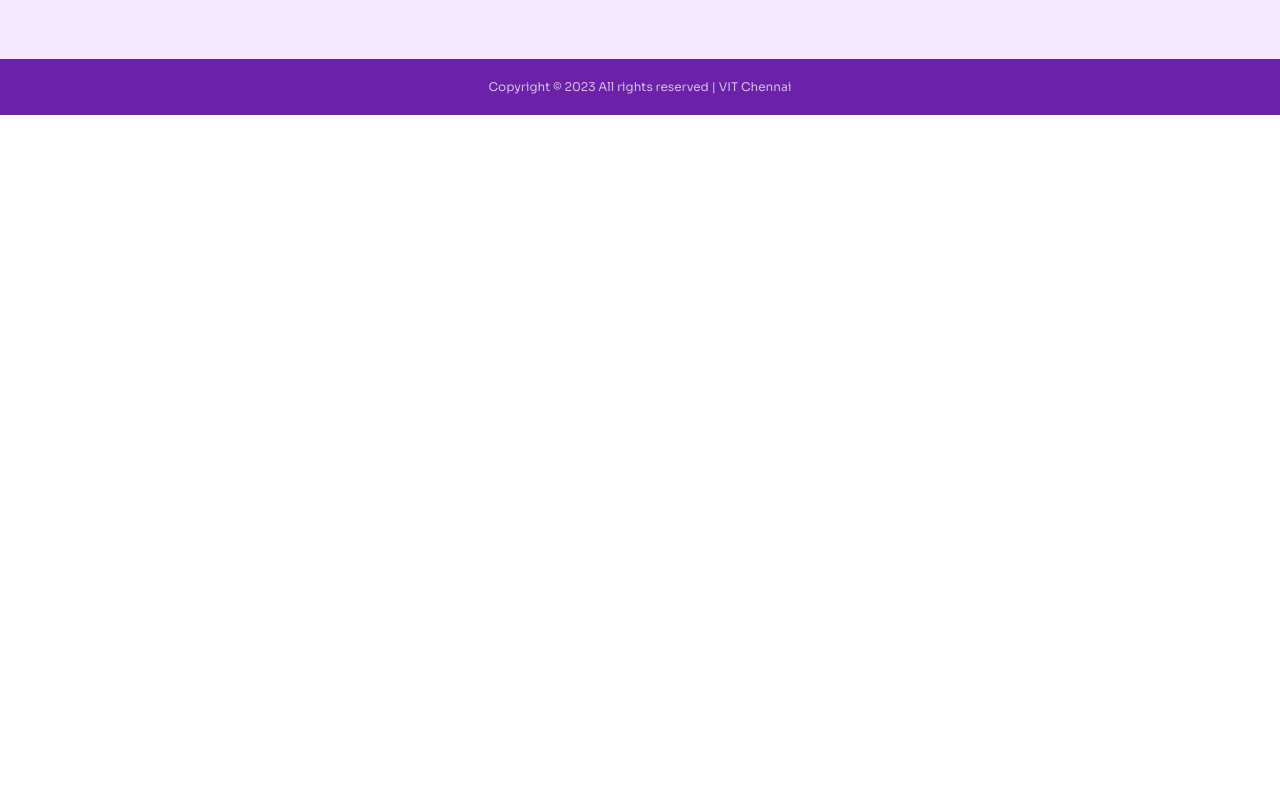
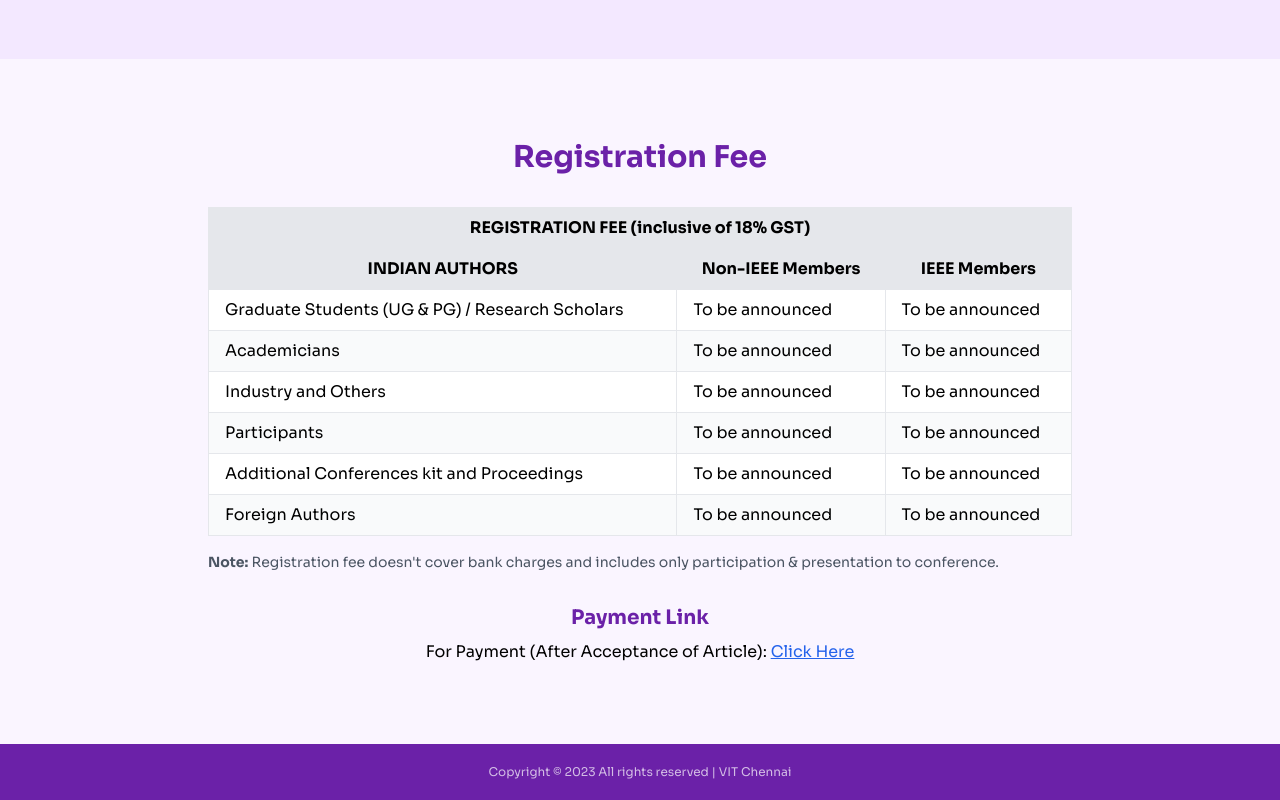
Before and after one commit to aswin-codes/IRCTAC-24, a React (Vite) app: page / in a window 1280 px wide. Shown: the part 4910-5710 px from the top of the page. Before the commit the page ends 5025 px from the top, so only its background shows below. Built offline with nearby package versions, Linux system fonts and the light colour scheme.

Commit message:
feat: registration

```diff
--- a/src/App.jsx
+++ b/src/App.jsx
@@ -5,6 +5,7 @@ import Info from './components/Info';
 import About from './components/About';
 import Footer from './components/Footer';
 import Patrons from './components/Patrons';
+import RegistrationFeeTable from './components/Register';
 
 function App() {
     return (
@@ -12,12 +13,13 @@ function App() {
             <div className=' font-sora '>
                 <Navbar />
                 <section id='home'>
-                <Home />
-                <Info/>
-                <About/>
+                    <Home />
+                    <Info />
+                    <About />
                 </section>
-                <Patrons/>
-                <Footer/>
+                <Patrons />
+                <RegistrationFeeTable/>
+                <Footer />
             </div>
 
         </div>
--- a/src/components/Navbar.jsx
+++ b/src/components/Navbar.jsx
@@ -17,7 +17,7 @@ const Navbar = () => {
                 const sectionElement = document.getElementById(section);
                 if (sectionElement) {
                     const rect = sectionElement.getBoundingClientRect();
-                    if (rect.top <= navbarRef.current.offsetHeight && rect.bottom >= 10) {
+                    if (rect.top <= navbarRef.current.offsetHeight) {
                         currentSection = section;
                     }
                 }
--- /dev/null
+++ b/src/components/Register.jsx
@@ -0,0 +1,75 @@
+import React, { useEffect } from 'react';
+import ScrollReveal from 'scrollreveal';
+
+const RegistrationFeeTable = () => {
+    useEffect(() => {
+        ScrollReveal().reveal('.reveal', {
+            duration: 1000,
+            distance: '50px',
+            easing: 'ease-in-out',
+            origin: 'bottom',
+            reset: false
+        });
+    }, []);
+
+    return (
+        <div className="max-w-4xl mx-auto my-20 px-4">
+            <h2 className="reveal text-3xl font-bold text-center text-purple-800 mb-8">Registration Fee</h2>
+            <div className="overflow-x-auto">
+                <table className="reveal min-w-full bg-white border border-gray-200">
+                    <thead>
+                        <tr className="bg-gray-200">
+                            <th className="px-4 py-2 border" colSpan="3">REGISTRATION FEE (inclusive of 18% GST)</th>
+                        </tr>
+                        <tr className="bg-gray-200">
+                            <th className="px-4 py-2 border">INDIAN AUTHORS</th>
+                            <th className="px-4 py-2 border">Non-IEEE Members</th>
+                            <th className="px-4 py-2 border">IEEE Members</th>
+                        </tr>
+                    </thead>
+                    <tbody>
+                        <tr>
+                            <td className="px-4 py-2 border">Graduate Students (UG & PG) / Research Scholars</td>
+                            <td className="px-4 py-2 border">To be announced</td>
+                            <td className="px-4 py-2 border">To be announced</td>
+                        </tr>
+                        <tr className="bg-gray-50">
+                            <td className="px-4 py-2 border">Academicians</td>
+                            <td className="px-4 py-2 border">To be announced</td>
+                            <td className="px-4 py-2 border">To be announced</td>
+                        </tr>
+                        <tr>
+                            <td className="px-4 py-2 border">Industry and Others</td>
+                            <td className="px-4 py-2 border">To be announced</td>
+                            <td className="px-4 py-2 border">To be announced</td>
+                        </tr>
+                        <tr className="bg-gray-50">
+                            <td className="px-4 py-2 border">Participants</td>
+                            <td className="px-4 py-2 border">To be announced</td>
+                            <td className="px-4 py-2 border">To be announced</td>
+                        </tr>
+                        <tr>
+                            <td className="px-4 py-2 border">Additional Conferences kit and Proceedings</td>
+                            <td className="px-4 py-2 border">To be announced</td>
+                            <td className="px-4 py-2 border">To be announced</td>
+                        </tr>
+                        <tr className="bg-gray-50">
+                            <td className="px-4 py-2 border">Foreign Authors</td>
+                            <td className="px-4 py-2 border">To be announced</td>
+                            <td className="px-4 py-2 border">To be announced</td>
+                        </tr>
+                    </tbody>
+                </table>
+            </div>
+            <p className="reveal mt-4 text-sm text-gray-600">
+                <strong>Note:</strong> Registration fee doesn't cover bank charges and includes only participation & presentation to conference.
+            </p>
+            <div className="reveal mt-8 text-center">
+                <h3 className="text-xl font-bold text-purple-800">Payment Link</h3>
+                <p className="mt-2">For Payment (After Acceptance of Article): <a href="#" className="text-blue-600 underline">Click Here</a></p>
+            </div>
+        </div>
+    );
+}
+
+export default RegistrationFeeTable;
```
